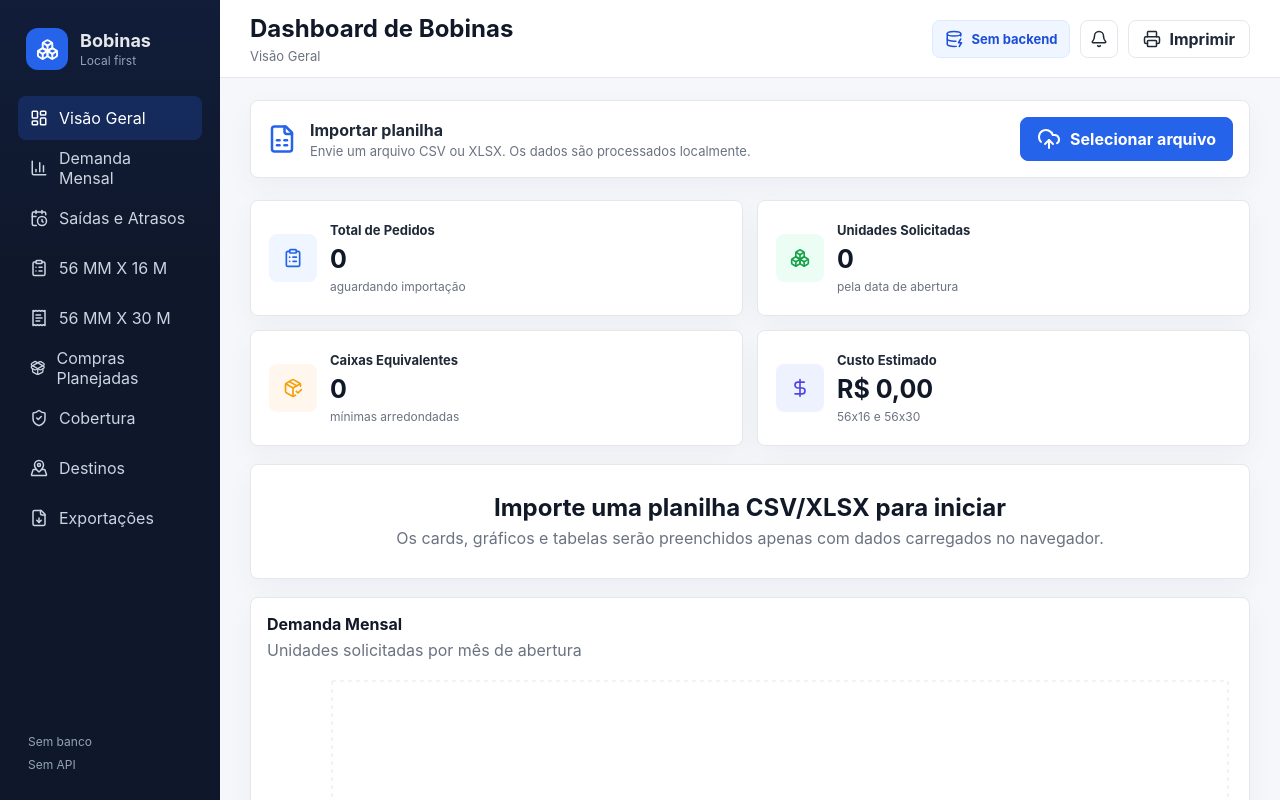
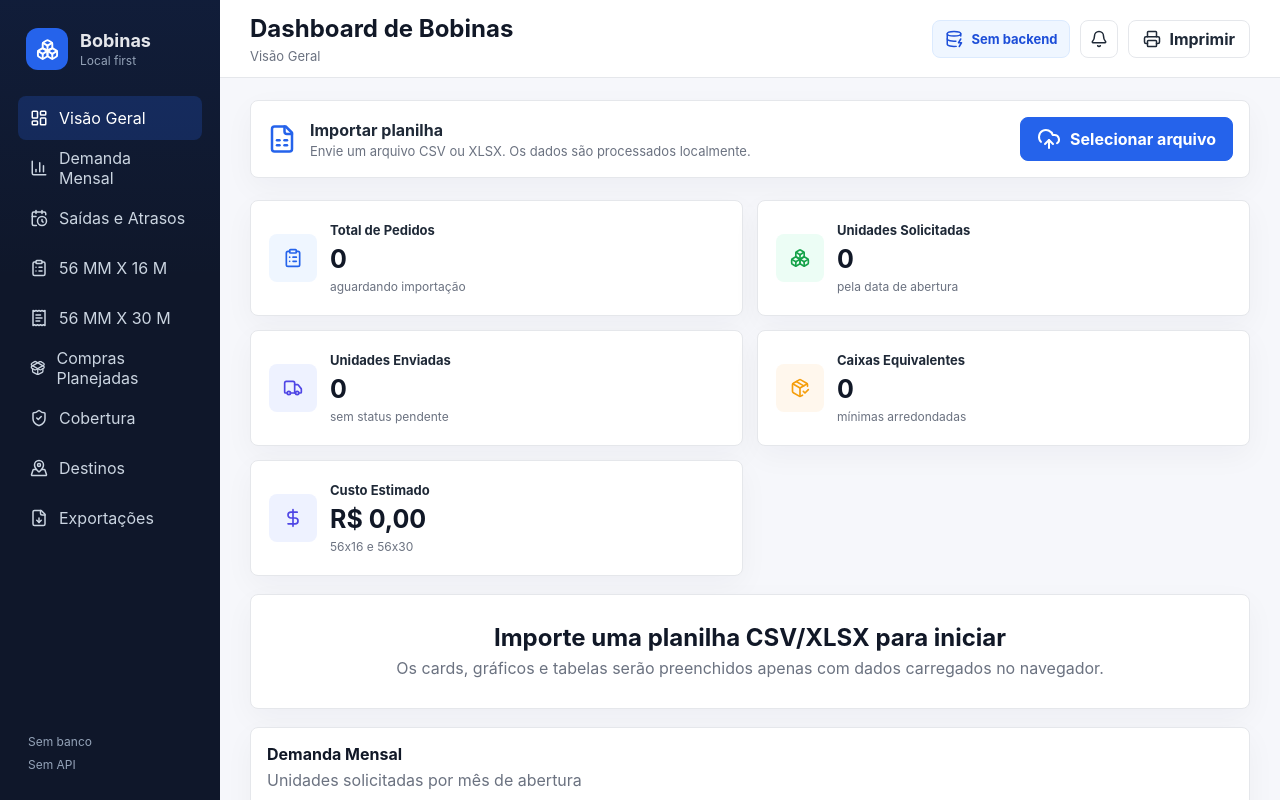
Before and after one commit to Ernands/Bobinas_RMV, a React (Vite) app: page / in a window 1280 px wide. Shown: the top 800 px of the page. Built offline with nearby package versions, Linux system fonts and the light colour scheme.

Commit message:
Add sent units overview metric

```diff
--- a/src/pages/Overview.jsx
+++ b/src/pages/Overview.jsx
@@ -10,7 +10,7 @@ import {
   XAxis,
   YAxis,
 } from 'recharts';
-import { Boxes, ClipboardList, DollarSign, PackageCheck } from 'lucide-react';
+import { Boxes, ClipboardList, DollarSign, PackageCheck, Truck } from 'lucide-react';
 import AlertBox from '../components/AlertBox';
 import ChartCard from '../components/ChartCard';
 import MetricCard from '../components/MetricCard';
@@ -58,17 +58,37 @@ function buildForecastRows(forecast) {
   ];
 }
 
+function isPendingStatus(status) {
+  return String(status || '')
+    .normalize('NFD')
+    .replace(/[\u0300-\u036f]/g, '')
+    .trim()
+    .toLowerCase() === 'pendente';
+}
+
 export default function Overview({ analytics, hasData }) {
   const { summary, monthlyDemand, monthlyShipping, alerts } = analytics;
   const totalDemandUnits = monthlyDemand.reduce((sum, row) => sum + row.units, 0);
   const totalBoxes = monthlyDemand.reduce((sum, row) => sum + row.minBoxes16 + row.minBoxes30, 0);
   const totalCost = monthlyDemand.reduce((sum, row) => sum + row.totalCost, 0);
+  const sentShippingRows = monthlyShipping.map((shippingRow) => {
+    const sentRecords = analytics.records?.filter((record) => (
+      record.exitMonth === shippingRow.monthKey
+      && !isPendingStatus(record.status)
+    )) || [];
+    const sentUnits = sentRecords.reduce((sum, record) => sum + record.quantity, 0);
+    return {
+      ...shippingRow,
+      sentUnits,
+    };
+  });
+  const totalSentUnits = sentShippingRows.reduce((sum, row) => sum + row.sentUnits, 0);
   const monthlyChart = monthlyDemand.map((row) => {
-    const shipping = monthlyShipping.find((item) => item.monthKey === row.monthKey);
+    const shipping = sentShippingRows.find((item) => item.monthKey === row.monthKey);
     return {
       month: row.month,
       solicitadas: row.units,
-      enviadas: shipping?.units || 0,
+      enviadas: shipping?.sentUnits || 0,
       caixas: row.minBoxes16 + row.minBoxes30,
     };
   });
@@ -90,6 +110,13 @@ export default function Overview({ analytics, hasData }) {
           value={formatInteger(totalDemandUnits)}
           subtitle="pela data de abertura"
           tone="primary"
+        />
+        <MetricCard
+          icon={Truck}
+          title="Unidades Enviadas"
+          value={formatInteger(totalSentUnits)}
+          subtitle="sem status pendente"
+          tone="success"
         />
         <MetricCard
           icon={PackageCheck}
--- a/src/styles.css
+++ b/src/styles.css
@@ -444,7 +444,7 @@ button:disabled {
 
 .metrics-grid {
   display: grid;
-  grid-template-columns: repeat(4, minmax(0, 1fr));
+  grid-template-columns: repeat(auto-fit, minmax(220px, 1fr));
   gap: 14px;
 }
 
--- a/src/utils/calculations.js
+++ b/src/utils/calculations.js
@@ -870,6 +870,7 @@ export function buildAnalytics(records, purchases = [], includePartialMonth = fa
   const coverage = buildCoverage(enrichedPurchases, monthlyDemand, partialMonth);
 
   return {
+    records,
     summary: buildSummary(records),
     monthlyDemand,
     monthlyShipping,
```
